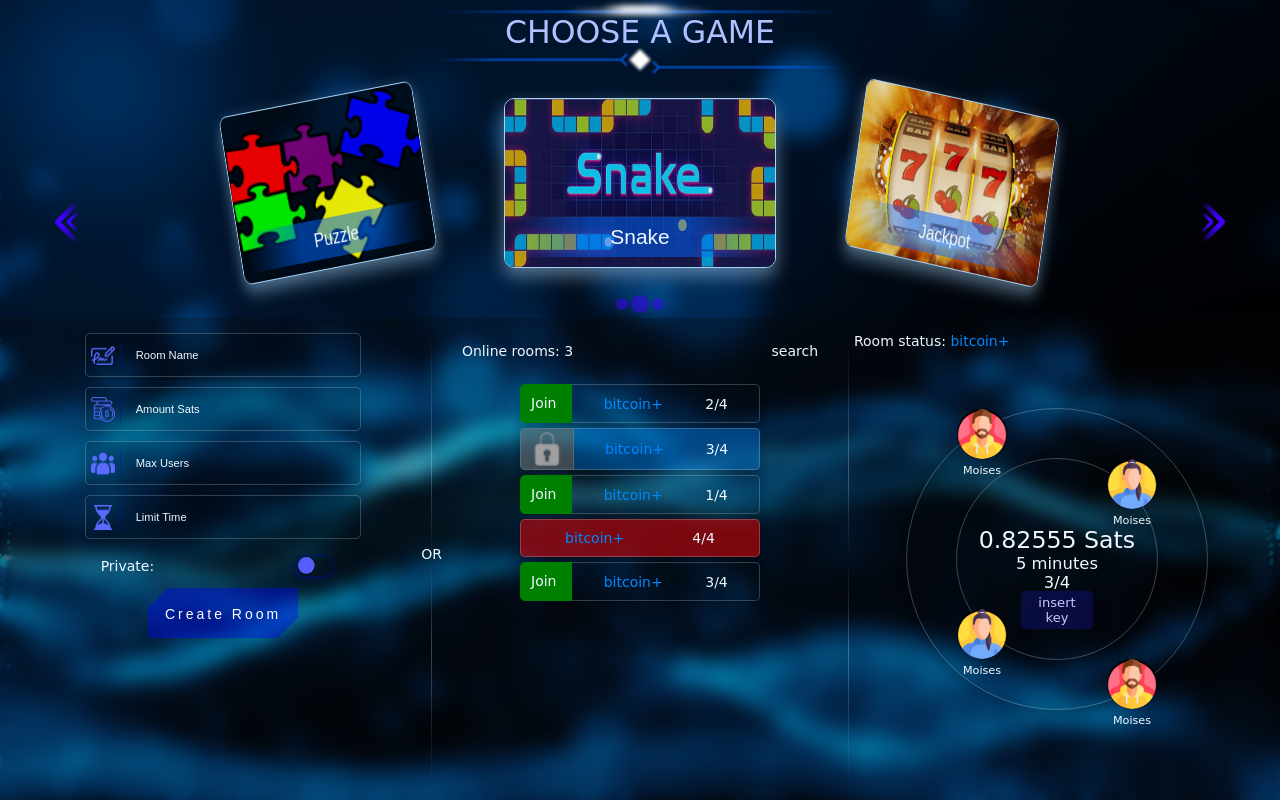
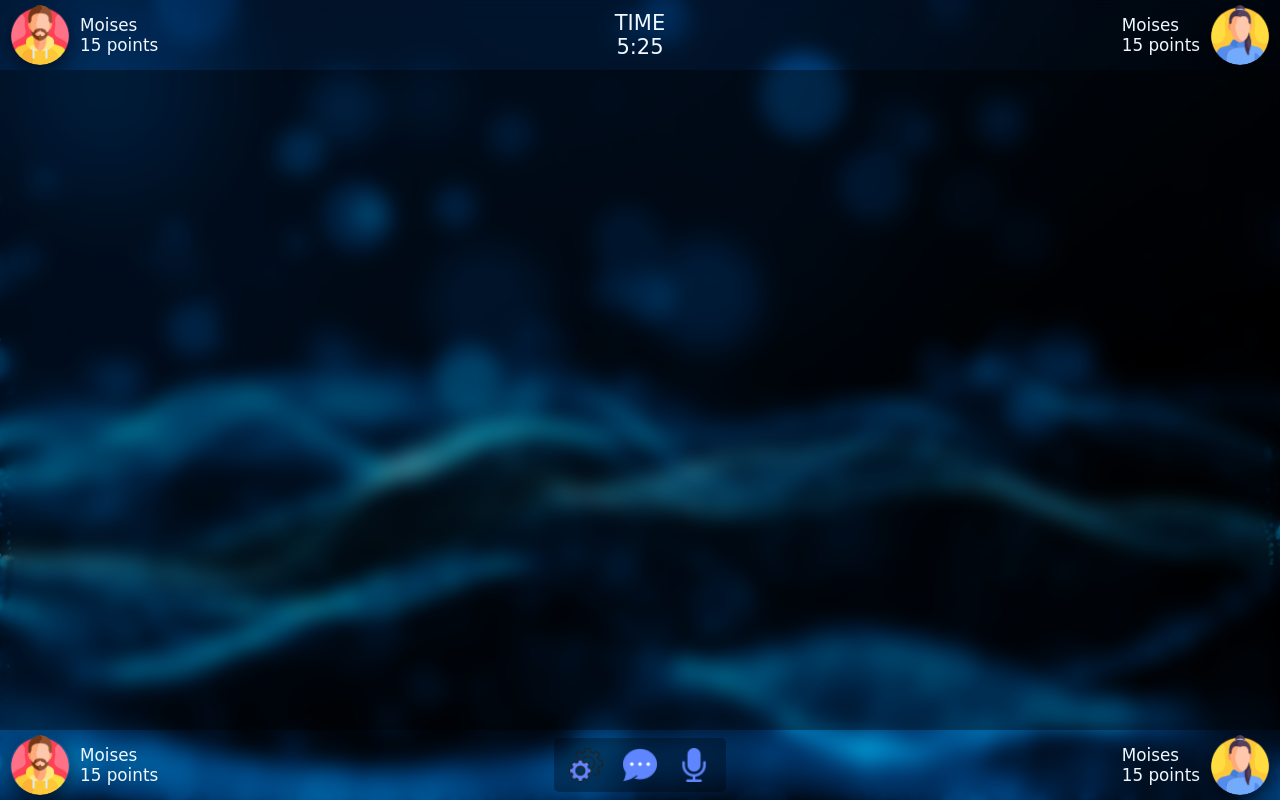
Before and after one commit to Moises-developer-2020/Snake_Game, a website: page public/index.html in a window 1280 px wide. Drawn offline with nearby package versions, Linux system fonts and the light colour scheme; no server answers.

Commit message:
add: game game page and services.js

```diff
--- a/public/index.html
+++ b/public/index.html
@@ -9,6 +9,7 @@
     <link rel="stylesheet" href="./style/pages/style.css">
     <link rel="stylesheet" href="./style/pages/login.css">
     <link rel="stylesheet" href="./style/pages/chooseGame.css">
+    <link rel="stylesheet" href="./style/pages/homePage.css">
 
 </head>
 
@@ -212,8 +213,78 @@
                     </div>
                 </div>
             </div>
-            <div class="home-page">
-
+            <div class="game-page">
+                <div class="game-chat active-"></div>
+                <div class="game-content">
+                    <div class="users1-2">
+                        <div class="users">
+                            <div class="profile-user">
+                                <img src="./img/men.png" alt="">
+                            </div>
+                            <div class="user-details">
+                                <span>Moises</span>
+                                <span>15 points</span>
+                            </div>
+                            <div class="user-notification"></div>
+                        </div>
+                        <div class="status-game">
+                            <div></div>
+                            <div class="game-timer">
+                                <span>TIME</span>
+                                <span>5:25</span>
+                            </div>
+                            <div></div>
+                        </div>
+                        <div class="users">
+                            <div class="users">
+                                <div class="user-details">
+                                    <span>Moises</span>
+                                    <span>15 points</span>
+                                </div>
+                                <div class="profile-user">
+                                    <img src="./img/women.png" alt="">
+                                </div>
+                                <div class="user-notification"></div>
+                            </div>
+                        </div>
+                    </div>
+                    <div class="main-game-content"></div>
+                    <div class="users3-4">
+                        <div class="users">
+                            <div class="profile-user">
+                                <img src="./img/men.png" alt="">
+                            </div>
+                            <div class="user-details">
+                                <span>Moises</span>
+                                <span>15 points</span>
+                            </div>
+                            <div class="user-notification"></div>
+                        </div>
+                        <div class="option-game">
+                            <span>
+                                <img src="./img/settings.png" alt="">
+                            </span>
+                            <span>
+                                <img src="./img/chat.png" alt="">
+                            </span>
+                            <span>
+                                <img src="./img/microphone.png" alt="">
+                            </span>
+                        </div>
+                        <div class="users">
+                            <div class="users">
+                                <div class="user-details">
+                                    <span>Moises</span>
+                                    <span>15 points</span>
+                                </div>
+                                <div class="profile-user">
+                                    <img src="./img/women.png" alt="">
+                                </div>
+                                <div class="user-notification"></div>
+                            </div>
+                        </div>
+                    </div>
+               </div>
             </div>
         </div>
         <div class="alerts" style="display: none;">
--- a/public/style/main.css
+++ b/public/style/main.css
@@ -506,15 +506,3 @@ border-radius: 50%;
     transform: scale(1.5);
 }
 /**/
-
-.home-page{
-    position: absolute;
-    height: 100%;
-    width: 100%;
-    display: none !important;
-}
-.home-page{
-    display: flex;
-    justify-content: center;
-    align-items: center;
-}
--- a/public/style/pages/chooseGame.css
+++ b/public/style/pages/chooseGame.css
@@ -1,6 +1,6 @@
 .choose-game{
-    display: block;
-    /* display: none; */
+    /*display: block;*/
+    display: none;
 }
 .choose-game .text-signal{
     height: 39px;
--- /dev/null
+++ b/public/style/pages/homePage.css
@@ -0,0 +1,112 @@
+.game-page{
+    position: absolute;
+    height: 100%;
+    width: 100%;
+    display: flex;
+    justify-content: center;
+    align-items: center;
+}
+.game-chat{
+    position: absolute;
+    left: 0;
+    height: 100%;
+    width: 0px;
+    background: rgba(255, 0, 0, 0.261);
+    transition: 0.5s;
+    overflow: hidden;
+}
+.game-chat.active{
+    width: 300px;
+}
+
+.game-content{
+    position: absolute;
+    width: 100%;
+    height: 100%;
+    display: block;
+    transition: 0.5s;
+    right: 0;
+    max-height: 100%;
+}
+.game-page:has(.game-chat.active) .game-content{
+    width: calc(100% - 300px);
+}
+.users1-2,
+.users3-4{
+    height: 70px;
+    width: 100%;
+    display: flex;
+    justify-content: space-between;
+    align-items: center;
+    overflow: hidden;
+}
+.users{
+    display: flex;
+    justify-content:center;
+    align-items: center;
+}
+.profile-user{
+    width: 60px;
+    height: 60px;
+    display: flex;
+    justify-content: center;
+    align-items: center;
+    margin: 10px;
+    box-shadow:0 8px 18px 0 #00000082;
+    border-radius: 80px;
+    overflow: hidden;
+}
+.profile-user img{
+    width: 60px;
+    height: 60px;
+    border-radius: 80px;
+}
+.user-details span{
+    display: block;
+    font-size: 1.2em;
+}
+.user-notification{
+    position: absolute;
+    display: none;
+}
+.status-game{}
+
+.game-timer span{
+    text-align: center;
+    font-size: 1.5em;
+    display: block;
+}
+.option-game {
+    display: flex;
+    justify-content: center;
+    align-items: center;
+    background-color: rgba(0, 0, 0, 0.308);
+    padding: 5px;
+    border-radius: 5px;
+}
+.option-game span{
+    display: flex;
+    justify-content: center;
+    align-items: center;
+    height: 34px;
+    width: 34px;
+    overflow: hidden;
+    margin: 5px;
+    margin-right: 10px;
+    margin-left: 10px;
+    cursor: pointer;
+}
+.option-game span img{
+    height: 34px;
+    width: 34px;
+}
+
+
+
+
+
+
+.main-game-content{
+    height: calc(100% - 140px);
+    background-color: rgba(0, 0, 0, 0.385);
+}
```
Also changed, not shown: public/script/services/services.js (added, +53 -0 lines), public/img/chat.png (added), public/img/microphone.png (added), public/img/settings.png (added).
